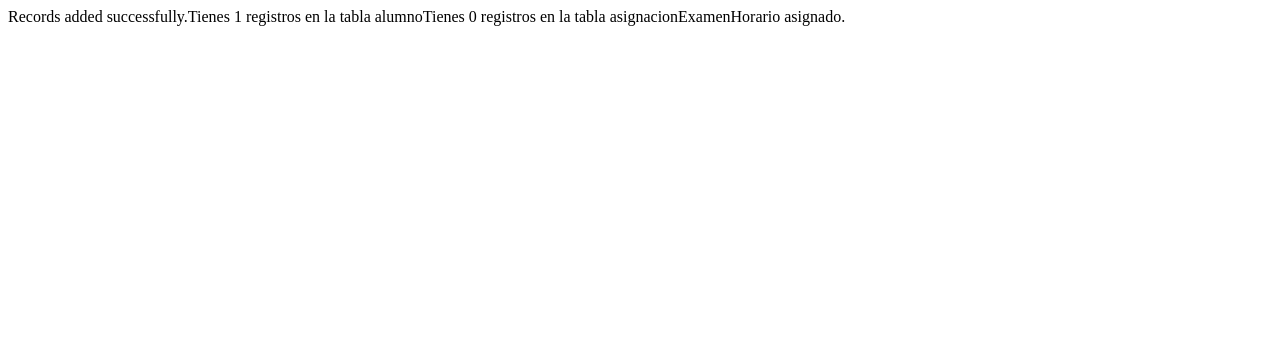
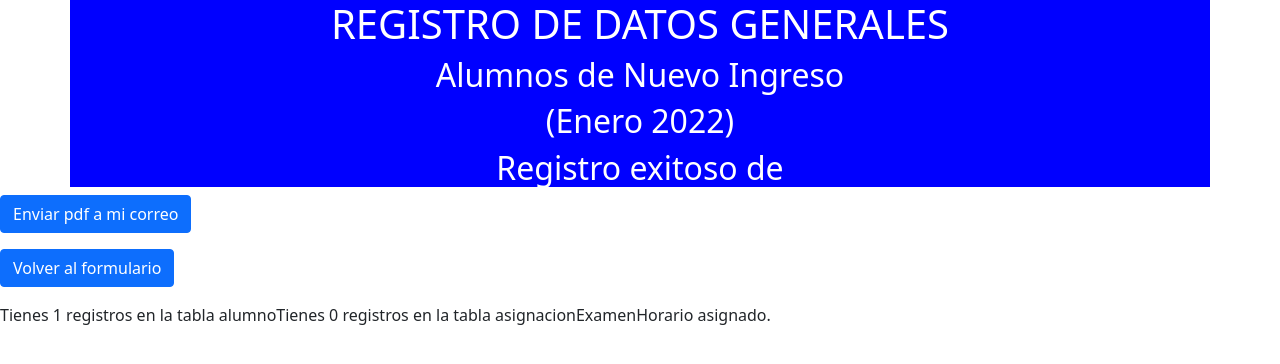
Before and after one commit to danielpim3ntel/proyectoWeb, a PHP site: page /php/index.php?boleta=1 in a window 1280 px wide. Shown: the top 364 px of the page. Run offline with PHP 8.4, Linux system fonts and the light colour scheme; data that the repository does not hold is empty.

Commit message:
Update recibeFormulario.php

```diff
--- a/php/recibeFormulario.php
+++ b/php/recibeFormulario.php
@@ -54,9 +54,102 @@
 VALUES ('$boleta', '$nombre', '$apePaterno', '$apeMaterno', '$fechaNac', '$genero', '$curp', '$calle', '$colonia', '$alcaldia', '$codigop',
 '$telefono', '$correo', '$escuelaProcedencia', '$entidadProcedencia', '$promedio','$opcion')";
 if(mysqli_query($conexion, $sql)){
-    echo "Records added successfully.";
+   // echo "Records added successfully.";
+   ?>
+
+    <!DOCTYPE HTML PUBLIC "-//W3C//DTD HTML 4.01 Transitional//EN" "http://www.w3.org/TR/html4/loose.dtd">
+
+    <html xmlns="http://www.w3.org/1999/xhtml">
+
+    <head>
+        <meta http-equiv="content-type" content="text/html; charset=UTF-8">
+        <meta name="viewport" content="width=device-width, initial-scale=1">
+        <meta name="author" content="Practica 2: Equipo 4 ">
+        <title>Registro</title>
+
+        <!--link para Bootstrap-->
+        <link href="https://cdn.jsdelivr.net/npm/bootstrap@5.1.3/dist/css/bootstrap.min.css" rel="stylesheet"
+            integrity="sha384-1BmE4kWBq78iYhFldvKuhfTAU6auU8tT94WrHftjDbrCEXSU1oBoqyl2QvZ6jIW3" crossorigin="anonymous">
+
+        <link rel="stylesheet" type="text/css" href="css/formulario.css">
+    </head>
+
+    <body>
+        <div class="container" style="background-color:blue;">
+            <div class="text-center" style="color: white;">
+                <h1>REGISTRO DE DATOS GENERALES</h1>
+                <h2>Alumnos de Nuevo Ingreso</h2>
+                <h2>(Enero 2022)</h2>
+                <h2>Registro exitoso de <?php echo $nombre." ".$apePaterno." ".$apeMaterno ?> </h2>
+            </div>
+        </div>
+
+        <div class="mb-3">
+            <form action="correo.php" method="post">
+                <input type="hidden" name="boleta" value="<?php echo $boleta; ?>">
+                <input class="btn btn-primary position-center" type="submit" value="Enviar pdf a mi correo" name="confirmar" >
+            </form>
+        </div>
+
+
+        <div class="mb-3">
+                <input class="btn btn-primary position-center" type="submit" value="Volver al formulario" onclick="location.href = '../index.html';">
+        </div>
+
+    </body>
+
+    </html>
+
+<?php
+    /***********************************************************************************************************************************************/
+
+
+
+
+
+
+    /*******************************************Error en el registro*****************************************************************************/
 } else{
-    echo "ERROR: Could not able to execute $sql. " . mysqli_error($conexion);
+    //echo "ERROR: Could not able to execute $sql. " . mysqli_error($conexion);
+    ?>
+
+    <!DOCTYPE HTML PUBLIC "-//W3C//DTD HTML 4.01 Transitional//EN" "http://www.w3.org/TR/html4/loose.dtd">
+
+    <html xmlns="http://www.w3.org/1999/xhtml">
+
+    <head>
+        <meta http-equiv="content-type" content="text/html; charset=UTF-8">
+        <meta name="viewport" content="width=device-width, initial-scale=1">
+        <meta name="author" content="Practica 2: Equipo 4 ">
+        <title>Registro</title>
+
+        <!--link para Bootstrap-->
+        <link href="https://cdn.jsdelivr.net/npm/bootstrap@5.1.3/dist/css/bootstrap.min.css" rel="stylesheet"
+            integrity="sha384-1BmE4kWBq78iYhFldvKuhfTAU6auU8tT94WrHftjDbrCEXSU1oBoqyl2QvZ6jIW3" crossorigin="anonymous">
+
+        <link rel="stylesheet" type="text/css" href="css/formulario.css">
+    </head>
+
+    <body>
+        <div class="container" style="background-color:blue;">
+            <div class="text-center" style="color: white;">
+                <h1>REGISTRO DE DATOS GENERALES</h1>
+                <h2>Alumnos de Nuevo Ingreso</h2>
+                <h2>(Enero 2022)</h2>
+                <h2>ERROR EN EL REGISTRO</h2>
+            </div>
+        </div>
+
+        <div class="mb-3">
+            <input class="btn btn-primary position-center" type="submit" value="Volver al formulario" onclick="location.href = '../index.html';">
+        </div>
+
+    </body>
+
+    </html>
+
+<?php
+    /***********************************************************************************************************************************************/
 }
 
 $datos = "SELECT * FROM alumno";
```
